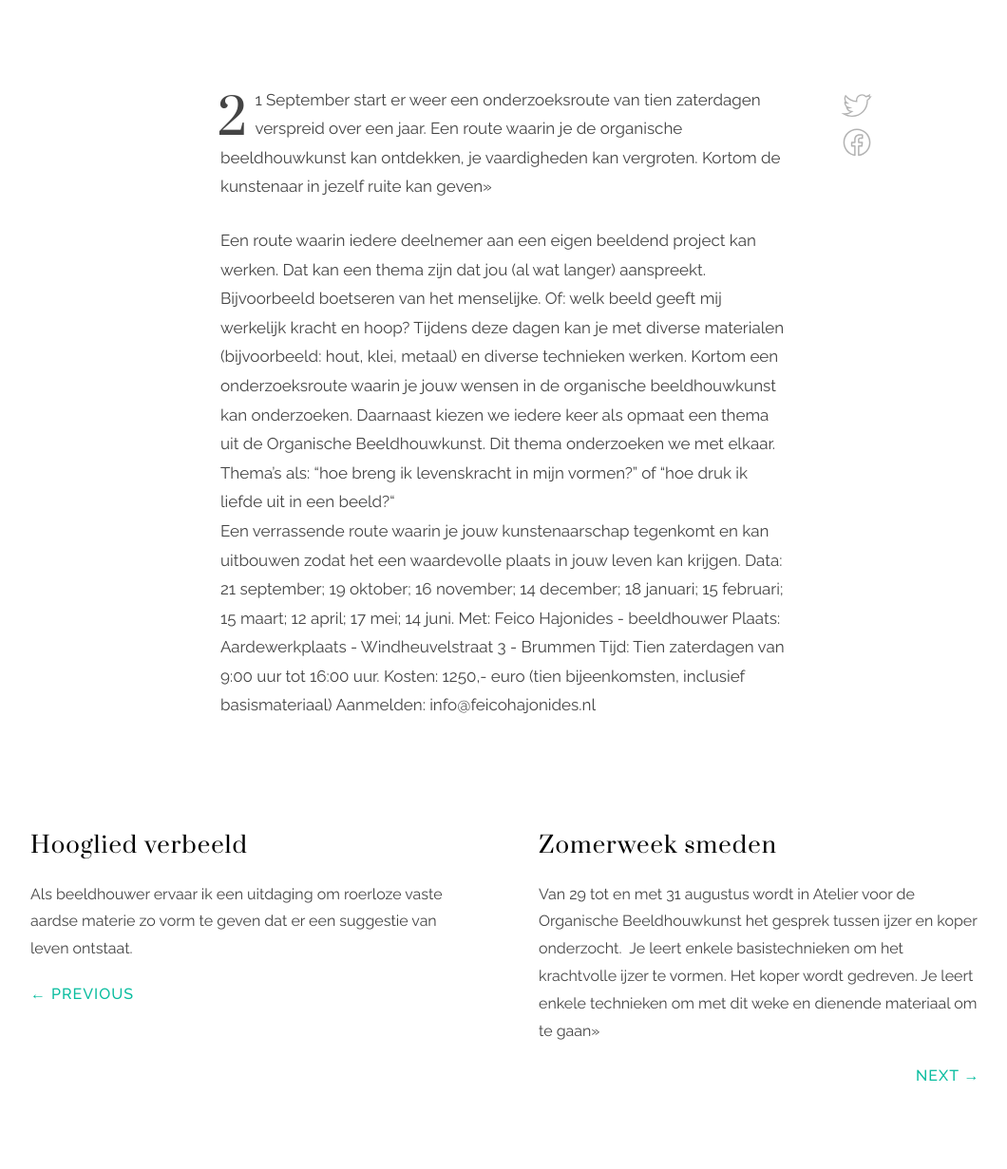
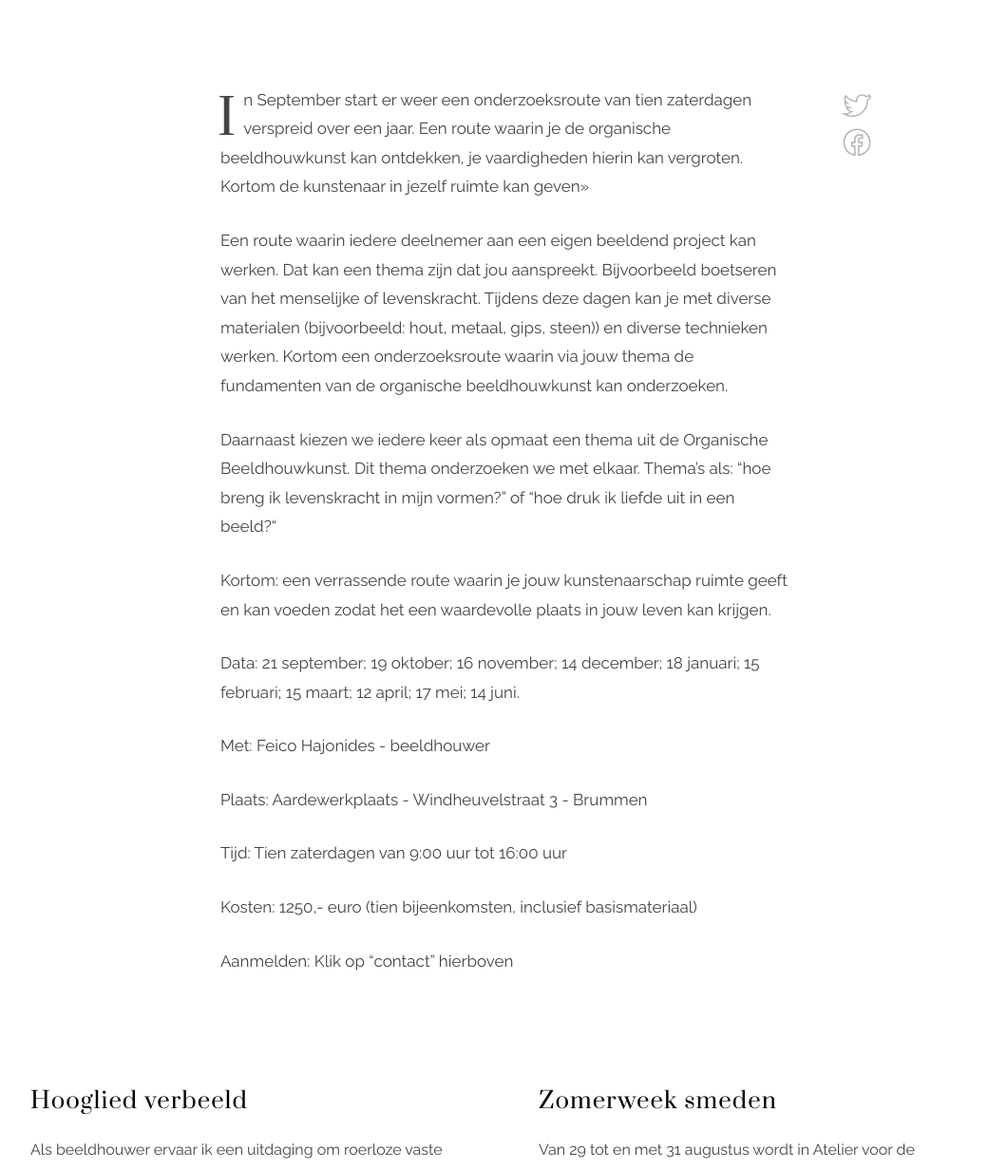
Before and after one commit to feicohajonides2020/feicohajonides2020.github.io, a Jekyll site: the page built from _posts/2019-10-07-Onderzoeksroute.md, in a window 1280 px wide and 1400 px high, scrolled down 551 px. Shown: the part 169-1400 px from the top of the window at 95% size, without its empty margins (108-1168 px from the left). Built offline with Jekyll 4.4.1, drawn with Linux system fonts in a browser that asks for light colours.

Commit message:
Update 2019-10-07-Onderzoeksroute.md

```diff
--- a/_posts/2019-10-07-Onderzoeksroute.md
+++ b/_posts/2019-10-07-Onderzoeksroute.md
@@ -6,13 +6,24 @@ header:
     align:
     text: light
 ---
-21 September start er weer een onderzoeksroute van tien zaterdagen verspreid over een jaar. Een route waarin je de organische beeldhouwkunst kan ontdekken, je vaardigheden kan vergroten. Kortom de kunstenaar in jezelf ruite kan geven>>
+In September start er weer een onderzoeksroute van tien zaterdagen verspreid over een jaar. Een route waarin je de organische beeldhouwkunst kan ontdekken, je vaardigheden hierin kan vergroten. Kortom de kunstenaar in jezelf ruimte kan geven>>
 
-Een route waarin iedere deelnemer aan een eigen beeldend project kan werken. Dat kan een thema zijn dat jou (al wat langer) aanspreekt. Bijvoorbeeld boetseren van het menselijke. Of: welk beeld geeft mij werkelijk kracht en hoop? Tijdens deze dagen kan je met diverse materialen (bijvoorbeeld: hout, klei, metaal) en diverse technieken werken.  Kortom een onderzoeksroute waarin je jouw wensen in de organische beeldhouwkunst kan onderzoeken.  Daarnaast kiezen we iedere keer als opmaat een thema uit de Organische Beeldhouwkunst. Dit thema onderzoeken we met elkaar. Thema’s als: “hoe breng ik levenskracht in mijn vormen?” of “hoe druk ik liefde uit in een beeld?“
-Een verrassende route waarin je jouw kunstenaarschap tegenkomt en kan uitbouwen zodat het een waardevolle plaats in jouw leven kan krijgen.
-Data:    21 september; 19 oktober; 16 november; 14 december;          	18 januari; 15 februari; 15 maart; 12 april; 17 mei; 14 juni.
-Met:      Feico Hajonides - beeldhouwer
-Plaats:   Aardewerkplaats - Windheuvelstraat 3 - Brummen
-Tijd:       Tien zaterdagen van 9:00 uur tot 16:00 uur.
+Een route waarin iedere deelnemer aan een eigen beeldend project kan werken. Dat kan een thema zijn dat jou aanspreekt. Bijvoorbeeld boetseren van het menselijke of levenskracht. Tijdens deze dagen kan je met diverse materialen (bijvoorbeeld: hout, metaal, gips, steen)) en diverse technieken werken.  Kortom een onderzoeksroute waarin via jouw thema de fundamenten van de organische beeldhouwkunst kan onderzoeken.
+
+Daarnaast kiezen we iedere keer als opmaat een thema uit de Organische Beeldhouwkunst. Dit thema onderzoeken we met elkaar. Thema’s als: “hoe breng ik levenskracht in mijn vormen?” of “hoe druk ik liefde uit in een beeld?“
+
+Kortom: een verrassende route waarin je jouw kunstenaarschap ruimte geeft en kan voeden
+zodat het een waardevolle plaats in jouw leven kan krijgen.
+
+Data: 21 september; 19 oktober; 16 november; 14 december;          	18 januari; 15 februari; 15 maart; 12 april; 17 mei; 14 juni.
+
+Met: Feico Hajonides - beeldhouwer
+
+Plaats: Aardewerkplaats - Windheuvelstraat 3 - Brummen
+
+Tijd: Tien zaterdagen van 9:00 uur tot 16:00 uur
+
 Kosten: 1250,-  euro (tien bijeenkomsten, inclusief basismateriaal)
-Aanmelden: info@feicohajonides.nl
+
+Aanmelden:
+Klik op "contact" hierboven
```
